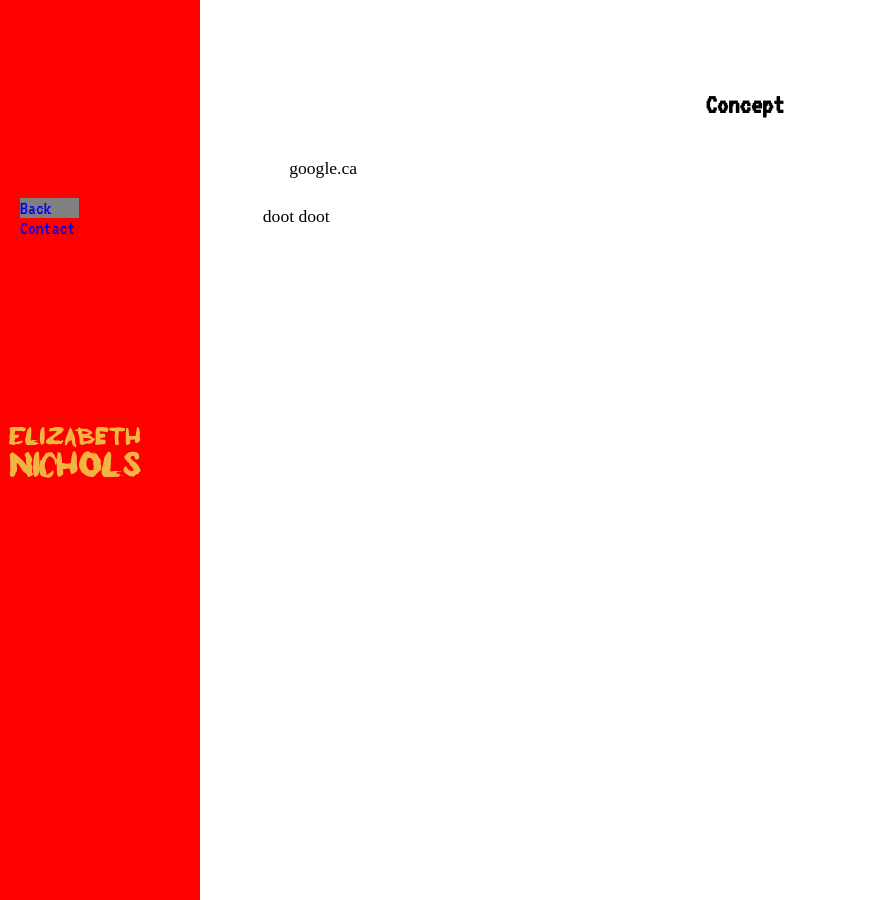
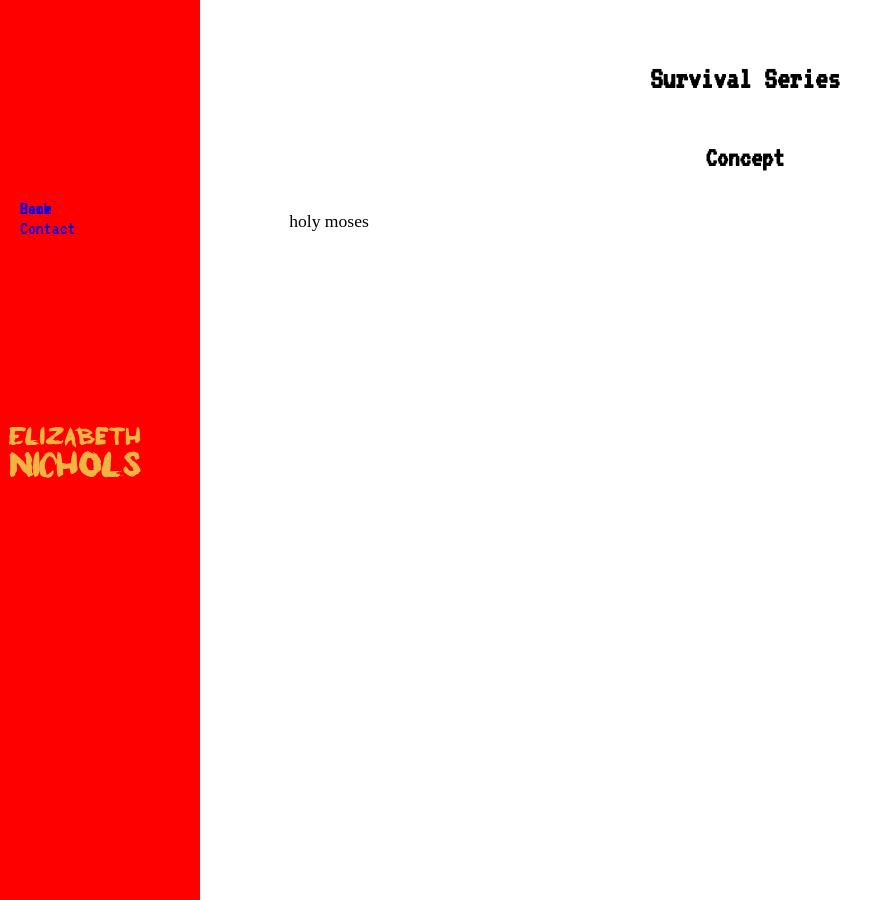
Before and after one commit to sky-bones/portfolio, a Jekyll site: the page built from _posts/2015-10-20-type-book.md, in a window 1280 px wide. Shown: the whole page, without its empty margins (0-894 px from the left). Built offline with Jekyll 4.4.1, drawn with Linux system fonts in a browser that asks for light colours; some web fonts are replaced.

Commit message:
Fixes in urls and additions to tags

```diff
--- a/_layouts/portfolio-layout.html
+++ b/_layouts/portfolio-layout.html
@@ -7,11 +7,11 @@
 	<nav class="nav">
 		<ul class="nav-pad">
 			{% if page.next %}
-				<li><a class="next unit-push-xs-4-4 unit-xs-1-2" href="{{site.baseurl}}{{page.next.url}}">Next</a></li>
+				<li><a class="nex-list-nav" href="{{site.baseurl}}{{page.next.url}}">Next</a></li>
 			{% endif %}
 
 			{% if page.previous %}
-				<li><a class="back unit-xs-1-2" href="{{site.baseurl}}{{page.previous.url}}">Back</a></li>
+				<li><a class="nex-list-nav" href="{{site.baseurl}}{{page.previous.url}}">Back</a></li>
 			{% endif %}
 		</ul>
 	</nav>
@@ -33,7 +33,7 @@
 
 <div class="grid">
 	<div class="unit unit-xs-1 text-center">
-		<h1></h1>
+		<h1>{{ page.title}}</h1>
 		<!-- title -->
 	</div>
 </div>
--- a/_posts/2015-10-20-type-book.md
+++ b/_posts/2015-10-20-type-book.md
@@ -3,16 +3,10 @@
 title: Survival Series
 imagename: quotebook
 tools: Photoshop, InDesign
-concept: google.ca
+concept: holy moses
 conceptimages: x
 process: y
 processimages: z
 finalwords: a
 finalimages: b
 ---
-
-
-
-
-
-doot doot
--- a/css/main.css
+++ b/css/main.css
@@ -230,7 +230,6 @@
 }
 
 	.nex-list-nav {
-
 		display: block;
 	}
 
```
